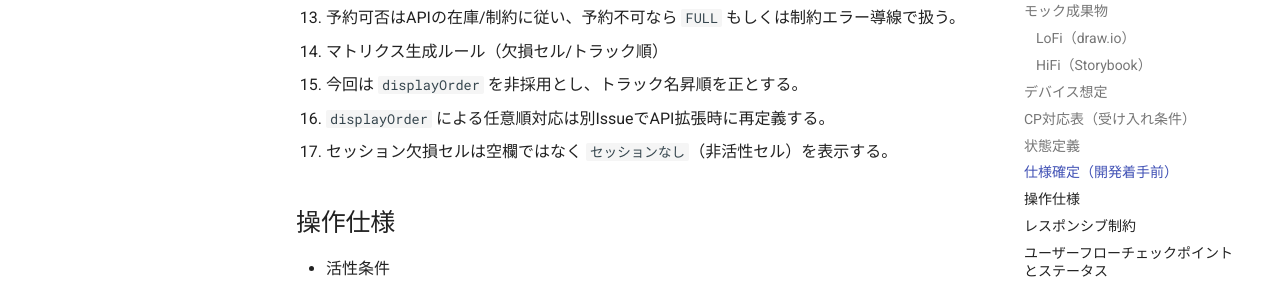
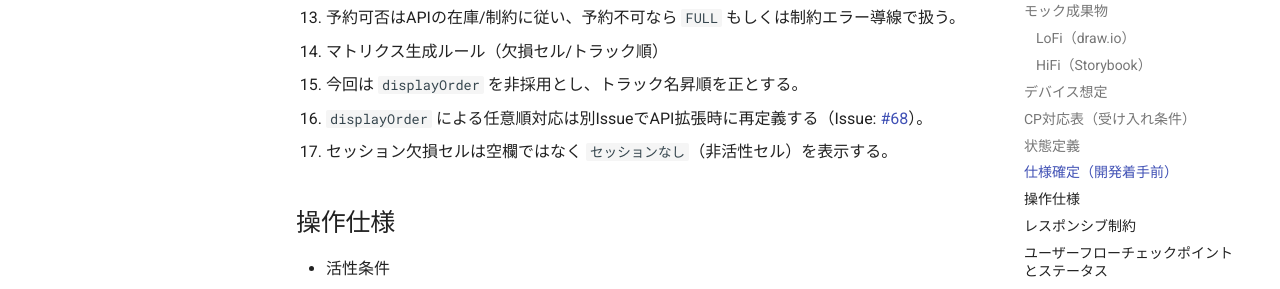
Before and after one commit to autotaker/simple-event-reservation-system, an MkDocs documentation site: the page built from docs/uiux/issue-32-handoff.md, in a window 1280 px wide and 900 px high, scrolled down 2285 px. Shown: the part 151-440 px from the top of the window. Built offline with MkDocs 1.6.1 and Material for MkDocs 9.7.7, drawn with Linux system fonts in a browser that asks for light colours; comment, search, counter and statistics services are not loaded.

Commit message:
docs(uiux): link displayOrder follow-up issue in handoff

```diff
--- a/docs/uiux/issue-32-handoff.md
+++ b/docs/uiux/issue-32-handoff.md
@@ -76,7 +76,7 @@
 6. マトリクス生成ルール（欠損セル/トラック順）
 
 - 今回は `displayOrder` を非採用とし、トラック名昇順を正とする。
-- `displayOrder` による任意順対応は別IssueでAPI拡張時に再定義する。
+- `displayOrder` による任意順対応は別IssueでAPI拡張時に再定義する（Issue: [#68](https://github.com/autotaker/simple-event-reservation-system/issues/68)）。
 - セッション欠損セルは空欄ではなく `セッションなし`（非活性セル）を表示する。
 
 ## 操作仕様
```
